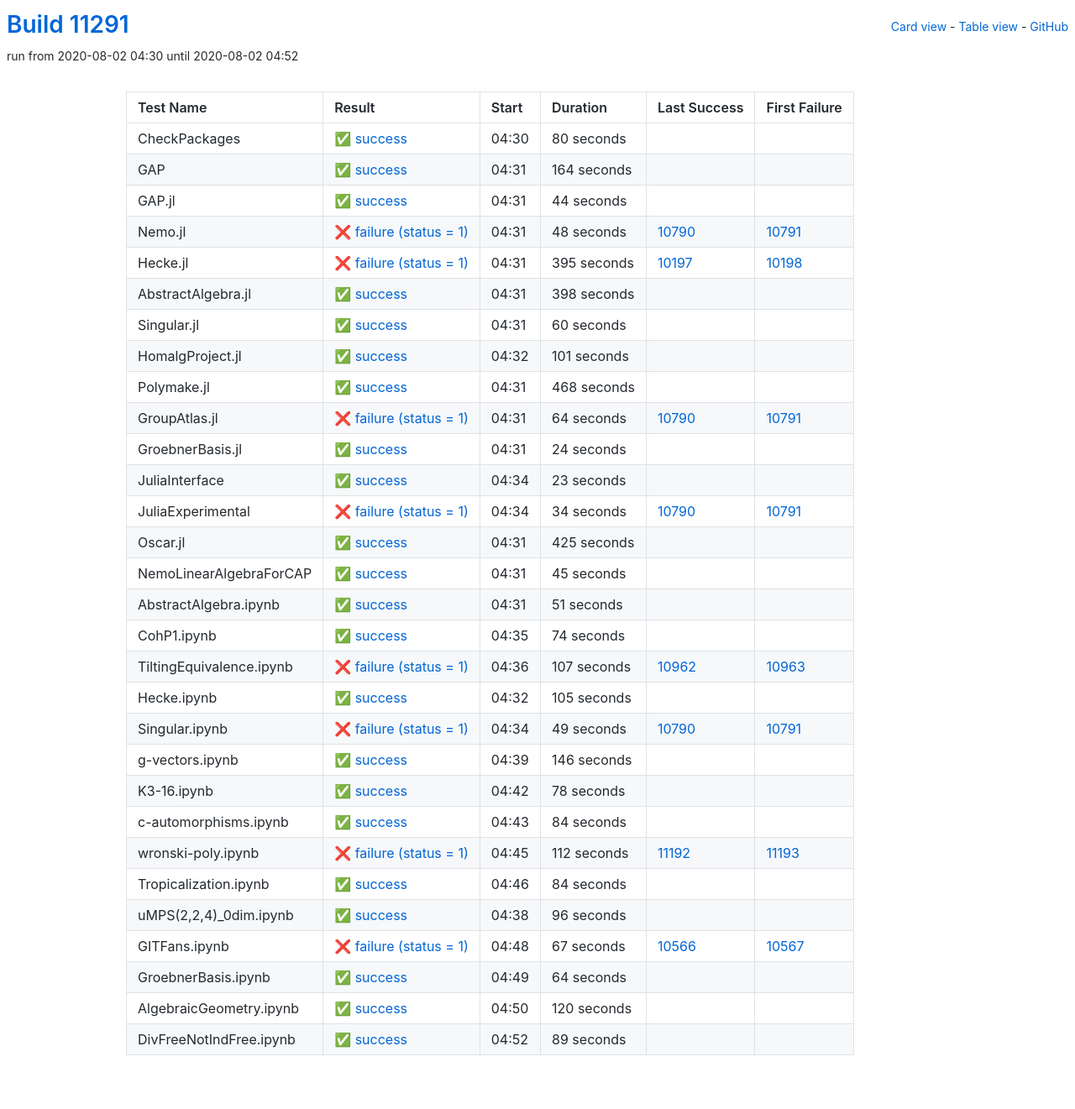
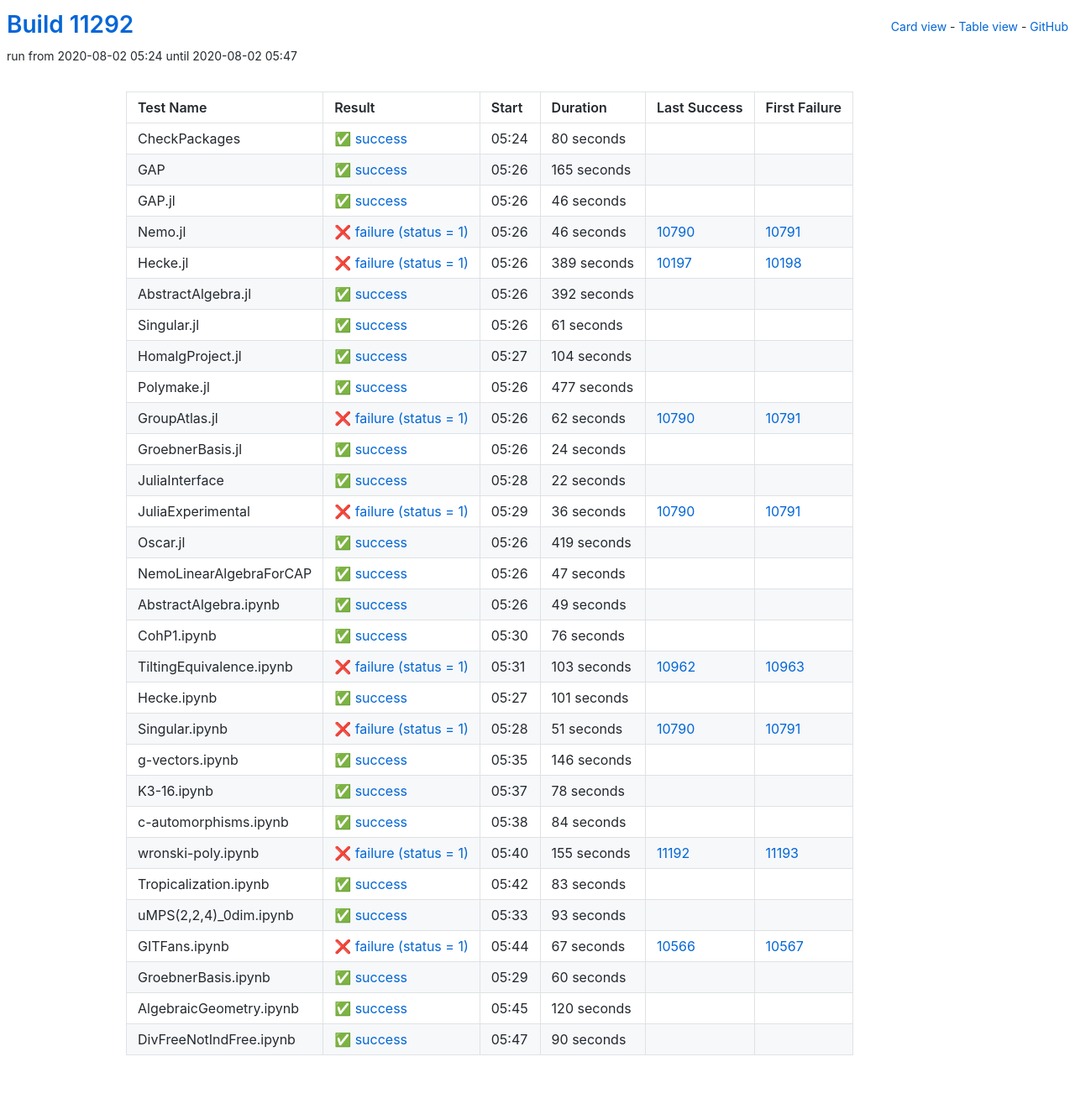
Before and after one commit to oscar-system/oscar-ci-status, a Jekyll site: the page built from table.html, in a window 1280 px wide. Shown: the whole page at 84% size. Built offline with Jekyll 4.4.1, drawn with Linux system fonts in a browser that asks for light colours.

Commit message:
Build #11292

```diff
--- a/_data/ci.yml
+++ b/_data/ci.yml
@@ -1,6 +1,6 @@
 ---
-build: 11291
-build_url: https://oscarci.mathematik.uni-kl.de/job/oscar/11291/
+build: 11292
+build_url: https://oscarci.mathematik.uni-kl.de/job/oscar/11292/
 job: oscar
 organization: oscar-system
 repo: oscar-ci-status
@@ -8,8 +8,8 @@
 tests:
 - name: CheckPackages
   id: checkpackages
-  log: https://oscarci.mathematik.uni-kl.de/job/oscar/11291/artifact/logs/build-11291/CheckPackages.log
-  start: 2020-08-02 04:30
+  log: https://oscarci.mathematik.uni-kl.de/job/oscar/11292/artifact/logs/build-11292/CheckPackages.log
+  start: 2020-08-02 05:24
   success: true
   exitcode: 0
   status: success
@@ -20,116 +20,116 @@
   first_failure_url:
 - name: GAP
   id: gap
-  log: https://oscarci.mathematik.uni-kl.de/job/oscar/11291/artifact/logs/build-11291/GAP.log
-  start: 2020-08-02 04:31
+  log: https://oscarci.mathematik.uni-kl.de/job/oscar/11292/artifact/logs/build-11292/GAP.log
+  start: 2020-08-02 05:26
   success: true
   exitcode: 0
   status: success
-  duration: 164
+  duration: 165
   last_success: false
   last_success_url:
   first_failure: false
   first_failure_url:
 - name: GAP.jl
   id: gap-jl
-  log: https://oscarci.mathematik.uni-kl.de/job/oscar/11291/artifact/logs/build-11291/GAP.jl.log
-  start: 2020-08-02 04:31
+  log: https://oscarci.mathematik.uni-kl.de/job/oscar/11292/artifact/logs/build-11292/GAP.jl.log
+  start: 2020-08-02 05:26
   success: true
   exitcode: 0
   status: success
-  duration: 44
+  duration: 46
   last_success: false
   last_success_url:
   first_failure: false
   first_failure_url:
 - name: Nemo.jl
   id: nemo-jl
-  log: https://oscarci.mathematik.uni-kl.de/job/oscar/11291/artifact/logs/build-11291/Nemo.jl.log
-  start: 2020-08-02 04:31
+  log: https://oscarci.mathematik.uni-kl.de/job/oscar/11292/artifact/logs/build-11292/Nemo.jl.log
+  start: 2020-08-02 05:26
   success: false
   exitcode: 1
   status: failure
-  duration: 48
+  duration: 46
   last_success: 10790
   last_success_url: https://oscarci.mathematik.uni-kl.de/job/oscar/10790/
   first_failure: 10791
   first_failure_url: https://oscarci.mathematik.uni-kl.de/job/oscar/10791/
 - name: Hecke.jl
   id: hecke-jl
-  log: https://oscarci.mathematik.uni-kl.de/job/oscar/11291/artifact/logs/build-11291/Hecke.jl.log
-  start: 2020-08-02 04:31
+  log: https://oscarci.mathematik.uni-kl.de/job/oscar/11292/artifact/logs/build-11292/Hecke.jl.log
+  start: 2020-08-02 05:26
   success: false
   exitcode: 1
   status: failure
-  duration: 395
+  duration: 389
   last_success: 10197
   last_success_url: https://oscarci.mathematik.uni-kl.de/job/oscar/10197/
   first_failure: 10198
   first_failure_url: https://oscarci.mathematik.uni-kl.de/job/oscar/10198/
 - name: AbstractAlgebra.jl
   id: abstractalgebra-jl
-  log: https://oscarci.mathematik.uni-kl.de/job/oscar/11291/artifact/logs/build-11291/AbstractAlgebra.jl.log
-  start: 2020-08-02 04:31
+  log: https://oscarci.mathematik.uni-kl.de/job/oscar/11292/artifact/logs/build-11292/AbstractAlgebra.jl.log
+  start: 2020-08-02 05:26
   success: true
   exitcode: 0
   status: success
-  duration: 398
+  duration: 392
   last_success: false
   last_success_url:
   first_failure: false
   first_failure_url:
 - name: Singular.jl
   id: singular-jl
-  log: https://oscarci.mathematik.uni-kl.de/job/oscar/11291/artifact/logs/build-11291/Singular.jl.log
-  start: 2020-08-02 04:31
+  log: https://oscarci.mathematik.uni-kl.de/job/oscar/11292/artifact/logs/build-11292/Singular.jl.log
+  start: 2020-08-02 05:26
   success: true
   exitcode: 0
   status: success
-  duration: 60
+  duration: 61
   last_success: false
   last_success_url:
   first_failure: false
   first_failure_url:
 - name: HomalgProject.jl
   id: homalgproject-jl
-  log: https://oscarci.mathematik.uni-kl.de/job/oscar/11291/artifact/logs/build-11291/HomalgProject.jl.log
-  start: 2020-08-02 04:32
+  log: https://oscarci.mathematik.uni-kl.de/job/oscar/11292/artifact/logs/build-11292/HomalgProject.jl.log
+  start: 2020-08-02 05:27
   success: true
   exitcode: 0
   status: success
-  duration: 101
+  duration: 104
   last_success: false
   last_success_url:
   first_failure: false
   first_failure_url:
 - name: Polymake.jl
   id: polymake-jl
-  log: https://oscarci.mathematik.uni-kl.de/job/oscar/11291/artifact/logs/build-11291/Polymake.jl.log
-  start: 2020-08-02 04:31
+  log: https://oscarci.mathematik.uni-kl.de/job/oscar/11292/artifact/logs/build-11292/Polymake.jl.log
+  start: 2020-08-02 05:26
   success: true
   exitcode: 0
   status: success
-  duration: 468
+  duration: 477
   last_success: false
   last_success_url:
   first_failure: false
   first_failure_url:
 - name: GroupAtlas.jl
   id: groupatlas-jl
-  log: https://oscarci.mathematik.uni-kl.de/job/oscar/11291/artifact/logs/build-11291/GroupAtlas.jl.log
-  start: 2020-08-02 04:31
+  log: https://oscarci.mathematik.uni-kl.de/job/oscar/11292/artifact/logs/build-11292/GroupAtlas.jl.log
+  start: 2020-08-02 05:26
   success: false
   exitcode: 1
   status: failure
-  duration: 64
+  duration: 62
   last_success: 10790
   last_success_url: https://oscarci.mathematik.uni-kl.de/job/oscar/10790/
   first_failure: 10791
   first_failure_url: https://oscarci.mathematik.uni-kl.de/job/oscar/10791/
 - name: GroebnerBasis.jl
   id: groebnerbasis-jl
-  log: https://oscarci.mathematik.uni-kl.de/job/oscar/11291/artifact/logs/build-11291/GroebnerBasis.jl.log
-  start: 2020-08-02 04:31
+  log: https://oscarci.mathematik.uni-kl.de/job/oscar/11292/artifact/logs/build-11292/GroebnerBasis.jl.log
+  start: 2020-08-02 05:26
   success: true
   exitcode: 0
   status: success
@@ -140,116 +140,116 @@
   first_failure_url:
 - name: JuliaInterface
   id: juliainterface
-  log: https://oscarci.mathematik.uni-kl.de/job/oscar/11291/artifact/logs/build-11291/JuliaInterface.log
-  start: 2020-08-02 04:34
+  log: https://oscarci.mathematik.uni-kl.de/job/oscar/11292/artifact/logs/build-11292/JuliaInterface.log
+  start: 2020-08-02 05:28
   success: true
   exitcode: 0
   status: success
-  duration: 23
+  duration: 22
   last_success: false
   last_success_url:
   first_failure: false
   first_failure_url:
 - name: JuliaExperimental
   id: juliaexperimental
-  log: https://oscarci.mathematik.uni-kl.de/job/oscar/11291/artifact/logs/build-11291/JuliaExperimental.log
-  start: 2020-08-02 04:34
+  log: https://oscarci.mathematik.uni-kl.de/job/oscar/11292/artifact/logs/build-11292/JuliaExperimental.log
+  start: 2020-08-02 05:29
   success: false
   exitcode: 1
   status: failure
-  duration: 34
+  duration: 36
   last_success: 10790
   last_success_url: https://oscarci.mathematik.uni-kl.de/job/oscar/10790/
   first_failure: 10791
   first_failure_url: https://oscarci.mathematik.uni-kl.de/job/oscar/10791/
 - name: Oscar.jl
   id: oscar-jl
-  log: https://oscarci.mathematik.uni-kl.de/job/oscar/11291/artifact/logs/build-11291/Oscar.jl.log
-  start: 2020-08-02 04:31
+  log: https://oscarci.mathematik.uni-kl.de/job/oscar/11292/artifact/logs/build-11292/Oscar.jl.log
+  start: 2020-08-02 05:26
   success: true
   exitcode: 0
   status: success
-  duration: 425
+  duration: 419
   last_success: false
   last_success_url:
   first_failure: false
   first_failure_url:
 - name: NemoLinearAlgebraForCAP
   id: nemolinearalgebraforcap
-  log: https://oscarci.mathematik.uni-kl.de/job/oscar/11291/artifact/logs/build-11291/NemoLinearAlgebraForCAP.log
-  start: 2020-08-02 04:31
+  log: https://oscarci.mathematik.uni-kl.de/job/oscar/11292/artifact/logs/build-11292/NemoLinearAlgebraForCAP.log
+  start: 2020-08-02 05:26
   success: true
   exitcode: 0
   status: success
-  duration: 45
+  duration: 47
   last_success: false
   last_success_url:
   first_failure: false
   first_failure_url:
 - name: AbstractAlgebra.ipynb
   id: abstractalgebra-ipynb
-  log: https://oscarci.mathematik.uni-kl.de/job/oscar/11291/artifact/logs/build-11291/AbstractAlgebra.ipynb.log
-  start: 2020-08-02 04:31
+  log: https://oscarci.mathematik.uni-kl.de/job/oscar/11292/artifact/logs/build-11292/AbstractAlgebra.ipynb.log
+  start: 2020-08-02 05:26
   success: true
   exitcode: 0
   status: success
-  duration: 51
+  duration: 49
   last_success: false
   last_success_url:
   first_failure: false
   first_failure_url:
 - name: CohP1.ipynb
   id: cohp1-ipynb
-  log: https://oscarci.mathematik.uni-kl.de/job/oscar/11291/artifact/logs/build-11291/CohP1.ipynb.log
-  start: 2020-08-02 04:35
+  log: https://oscarci.mathematik.uni-kl.de/job/oscar/11292/artifact/logs/build-11292/CohP1.ipynb.log
+  start: 2020-08-02 05:30
   success: true
   exitcode: 0
   status: success
-  duration: 74
+  duration: 76
   last_success: false
   last_success_url:
   first_failure: false
   first_failure_url:
 - name: TiltingEquivalence.ipynb
   id: tiltingequivalence-ipynb
-  log: https://oscarci.mathematik.uni-kl.de/job/oscar/11291/artifact/logs/build-11291/TiltingEquivalence.ipynb.log
-  start: 2020-08-02 04:36
+  log: https://oscarci.mathematik.uni-kl.de/job/oscar/11292/artifact/logs/build-11292/TiltingEquivalence.ipynb.log
+  start: 2020-08-02 05:31
   success: false
   exitcode: 1
   status: failure
-  duration: 107
+  duration: 103
   last_success: 10962
   last_success_url: https://oscarci.mathematik.uni-kl.de/job/oscar/10962/
   first_failure: 10963
   first_failure_url: https://oscarci.mathematik.uni-kl.de/job/oscar/10963/
 - name: Hecke.ipynb
   id: hecke-ipynb
-  log: https://oscarci.mathematik.uni-kl.de/job/oscar/11291/artifact/logs/build-11291/Hecke.ipynb.log
-  start: 2020-08-02 04:32
+  log: https://oscarci.mathematik.uni-kl.de/job/oscar/11292/artifact/logs/build-11292/Hecke.ipynb.log
+  start: 2020-08-02 05:27
   success: true
   exitcode: 0
   status: success
-  duration: 105
+  duration: 101
   last_success: false
   last_success_url:
   first_failure: false
   first_failure_url:
 - name: Singular.ipynb
   id: singular-ipynb
-  log: https://oscarci.mathematik.uni-kl.de/job/oscar/11291/artifact/logs/build-11291/Singular.ipynb.log
-  start: 2020-08-02 04:34
+  log: https://oscarci.mathematik.uni-kl.de/job/oscar/11292/artifact/logs/build-11292/Singular.ipynb.log
+  start: 2020-08-02 05:28
   success: false
   exitcode: 1
   status: failure
-  duration: 49
+  duration: 51
   last_success: 10790
   last_success_url: https://oscarci.mathematik.uni-kl.de/job/oscar/10790/
   first_failure: 10791
   first_failure_url: https://oscarci.mathematik.uni-kl.de/job/oscar/10791/
 - name: g-vectors.ipynb
   id: g-vectors-ipynb
-  log: https://oscarci.mathematik.uni-kl.de/job/oscar/11291/artifact/logs/build-11291/g-vectors.ipynb.log
-  start: 2020-08-02 04:39
+  log: https://oscarci.mathematik.uni-kl.de/job/oscar/11292/artifact/logs/build-11292/g-vectors.ipynb.log
+  start: 2020-08-02 05:35
   success: true
   exitcode: 0
   status: success
@@ -260,8 +260,8 @@
   first_failure_url:
 - name: K3-16.ipynb
   id: k3-16-ipynb
-  log: https://oscarci.mathematik.uni-kl.de/job/oscar/11291/artifact/logs/build-11291/K3-16.ipynb.log
-  start: 2020-08-02 04:42
+  log: https://oscarci.mathematik.uni-kl.de/job/oscar/11292/artifact/logs/build-11292/K3-16.ipynb.log
+  start: 2020-08-02 05:37
   success: true
   exitcode: 0
   status: success
@@ -272,8 +272,8 @@
   first_failure_url:
 - name: c-automorphisms.ipynb
   id: c-automorphisms-ipynb
-  log: https://oscarci.mathematik.uni-kl.de/job/oscar/11291/artifact/logs/build-11291/c-automorphisms.ipynb.log
-  start: 2020-08-02 04:43
+  log: https://oscarci.mathematik.uni-kl.de/job/oscar/11292/artifact/logs/build-11292/c-automorphisms.ipynb.log
+  start: 2020-08-02 05:38
   success: true
   exitcode: 0
   status: success
@@ -284,44 +284,44 @@
   first_failure_url:
 - name: wronski-poly.ipynb
   id: wronski-poly-ipynb
-  log: https://oscarci.mathematik.uni-kl.de/job/oscar/11291/artifact/logs/build-11291/wronski-poly.ipynb.log
-  start: 2020-08-02 04:45
+  log: https://oscarci.mathematik.uni-kl.de/job/oscar/11292/artifact/logs/build-11292/wronski-poly.ipynb.log
+  start: 2020-08-02 05:40
   success: false
   exitcode: 1
   status: failure
-  duration: 112
+  duration: 155
   last_success: 11192
   last_success_url: https://oscarci.mathematik.uni-kl.de/job/oscar/11192/
   first_failure: 11193
   first_failure_url: https://oscarci.mathematik.uni-kl.de/job/oscar/11193/
 - name: Tropicalization.ipynb
   id: tropicalization-ipynb
-  log: https://oscarci.mathematik.uni-kl.de/job/oscar/11291/artifact/logs/build-11291/Tropicalization.ipynb.log
-  start: 2020-08-02 04:46
+  log: https://oscarci.mathematik.uni-kl.de/job/oscar/11292/artifact/logs/build-11292/Tropicalization.ipynb.log
+  start: 2020-08-02 05:42
   success: true
   exitcode: 0
   status: success
-  duration: 84
+  duration: 83
   last_success: false
   last_success_url:
   first_failure: false
   first_failure_url:
 - name: uMPS(2,2,4)_0dim.ipynb
   id: umps-2-2-4-0dim-ipynb
-  log: https://oscarci.mathematik.uni-kl.de/job/oscar/11291/artifact/logs/build-11291/uMPS-2-2-4-_0dim.ipynb.log
-  start: 2020-08-02 04:38
+  log: https://oscarci.mathematik.uni-kl.de/job/oscar/11292/artifact/logs/build-11292/uMPS-2-2-4-_0dim.ipynb.log
+  start: 2020-08-02 05:33
   success: true
   exitcode: 0
   status: success
-  duration: 96
+  duration: 93
   last_success: false
   last_success_url:
   first_failure: false
   first_failure_url:
 - name: GITFans.ipynb
   id: gitfans-ipynb
-  log: https://oscarci.mathematik.uni-kl.de/job/oscar/11291/artifact/logs/build-11291/GITFans.ipynb.log
-  start: 2020-08-02 04:48
+  log: https://oscarci.mathematik.uni-kl.de/job/oscar/11292/artifact/logs/build-11292/GITFans.ipynb.log
+  start: 2020-08-02 05:44
   success: false
   exitcode: 1
   status: failure
@@ -332,20 +332,20 @@
   first_failure_url: https://oscarci.mathematik.uni-kl.de/job/oscar/10567/
 - name: GroebnerBasis.ipynb
   id: groebnerbasis-ipynb
-  log: https://oscarci.mathematik.uni-kl.de/job/oscar/11291/artifact/logs/build-11291/GroebnerBasis.ipynb.log
-  start: 2020-08-02 04:49
+  log: https://oscarci.mathematik.uni-kl.de/job/oscar/11292/artifact/logs/build-11292/GroebnerBasis.ipynb.log
+  start: 2020-08-02 05:29
   success: true
   exitcode: 0
   status: success
-  duration: 64
+  duration: 60
   last_success: false
   last_success_url:
   first_failure: false
   first_failure_url:
 - name: AlgebraicGeometry.ipynb
   id: algebraicgeometry-ipynb
-  log: https://oscarci.mathematik.uni-kl.de/job/oscar/11291/artifact/logs/build-11291/AlgebraicGeometry.ipynb.log
-  start: 2020-08-02 04:50
+  log: https://oscarci.mathematik.uni-kl.de/job/oscar/11292/artifact/logs/build-11292/AlgebraicGeometry.ipynb.log
+  start: 2020-08-02 05:45
   success: true
   exitcode: 0
   status: success
@@ -356,12 +356,12 @@
   first_failure_url:
 - name: DivFreeNotIndFree.ipynb
   id: divfreenotindfree-ipynb
-  log: https://oscarci.mathematik.uni-kl.de/job/oscar/11291/artifact/logs/build-11291/DivFreeNotIndFree.ipynb.log
-  start: 2020-08-02 04:52
+  log: https://oscarci.mathematik.uni-kl.de/job/oscar/11292/artifact/logs/build-11292/DivFreeNotIndFree.ipynb.log
+  start: 2020-08-02 05:47
   success: true
   exitcode: 0
   status: success
-  duration: 89
+  duration: 90
   last_success: false
   last_success_url:
   first_failure: false
```
Also changed, not shown: README.md.
